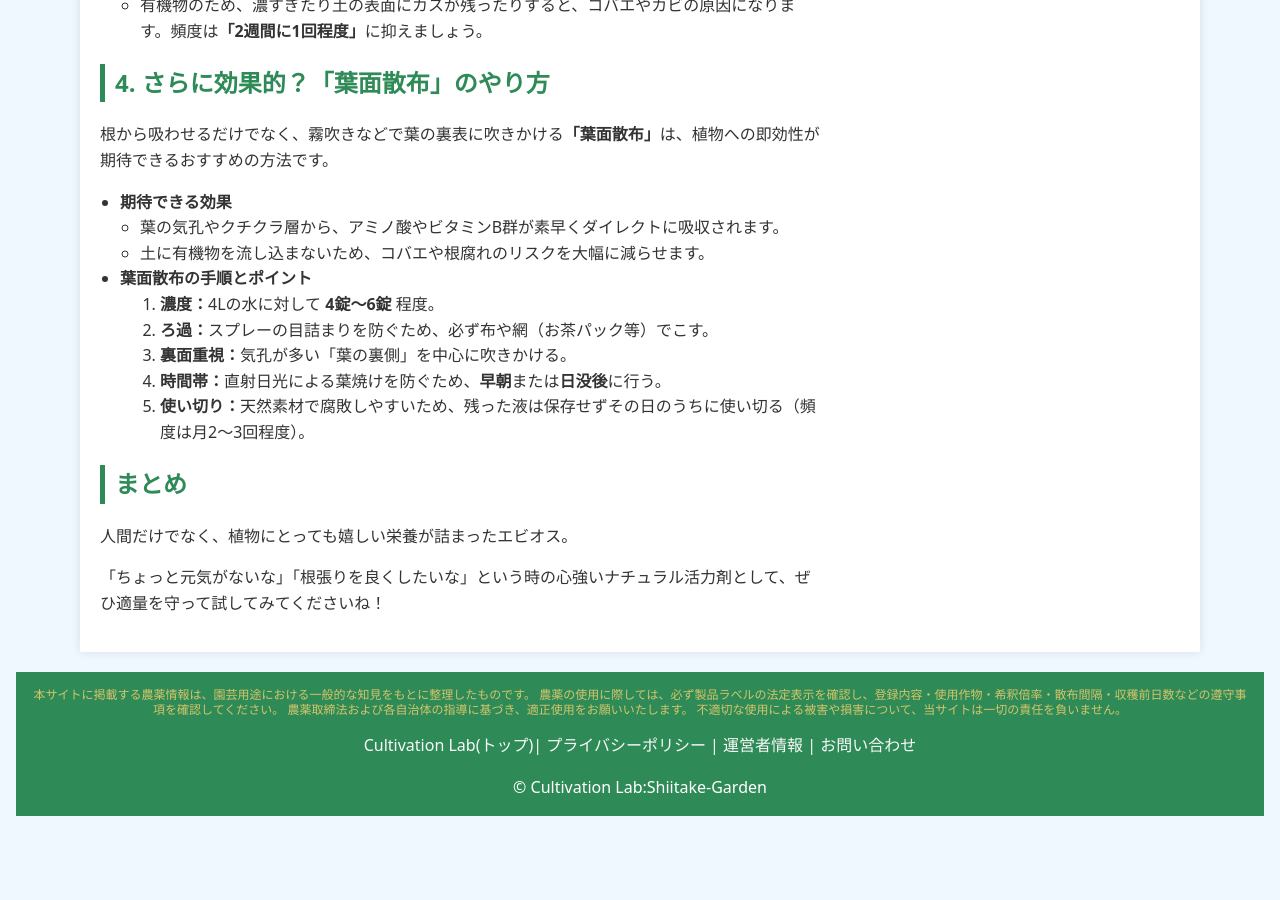
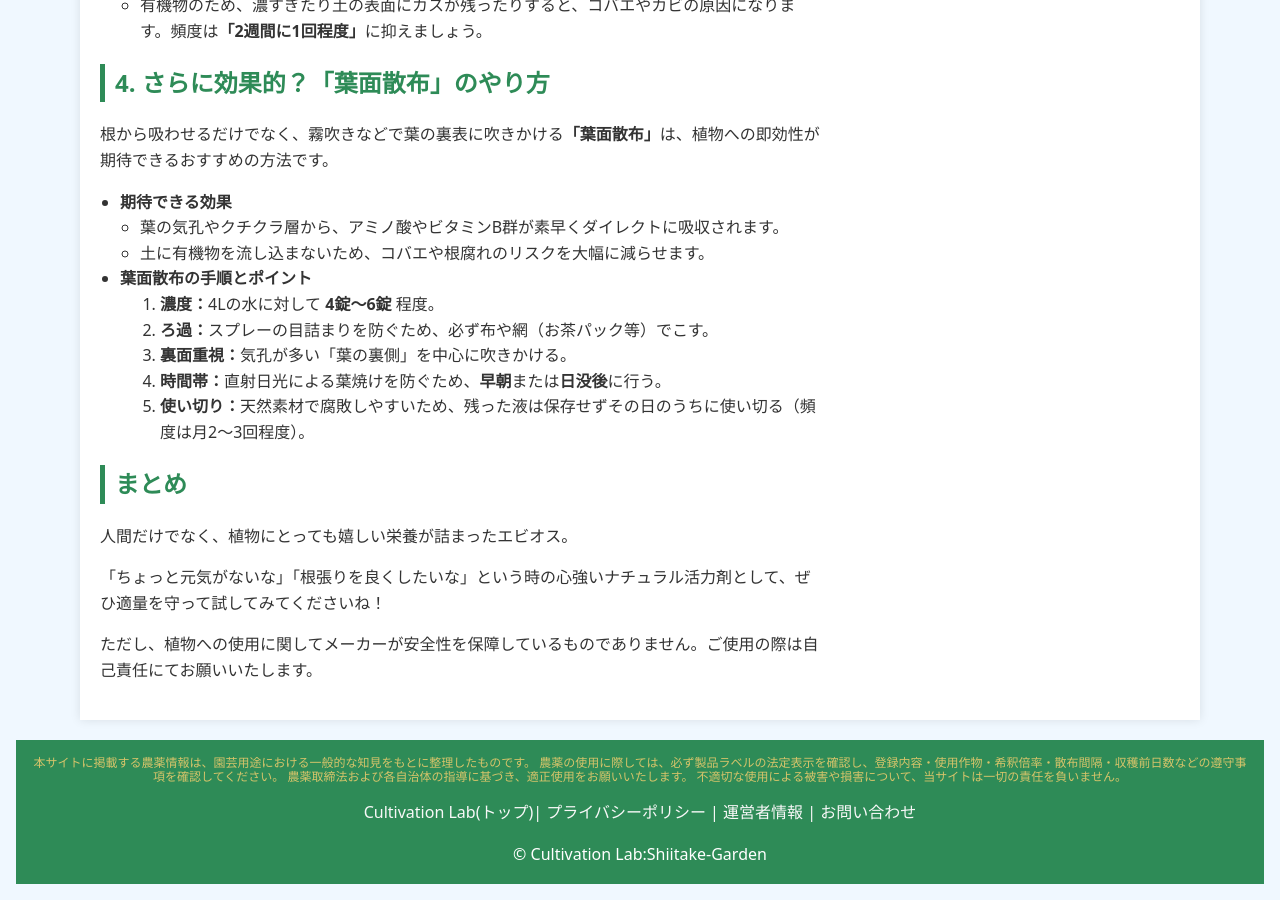
Before and after one commit to shiitake-garden/shiitake-garden.github.io, a Jekyll site: the page built from column/column_ebios_plant_care.html, in a window 1280 px wide and 900 px high, scrolled down 1471 px. Built offline with Jekyll 4.4.1, drawn with Linux system fonts in a browser that asks for light colours; before the commit the page ends 2303 px from its top, so only the background shows below that.

Commit message:
Update column_ebios_plant_care.html

```diff
--- a/column/column_ebios_plant_care.html
+++ b/column/column_ebios_plant_care.html
@@ -105,6 +105,7 @@ title: 「エビオス錠」は植物の活力剤になる？
       <h2>まとめ</h2>
       <p>人間だけでなく、植物にとっても嬉しい栄養が詰まったエビオス。</p>
       <p>「ちょっと元気がないな」「根張りを良くしたいな」という時の心強いナチュラル活力剤として、ぜひ適量を守って試してみてくださいね！</p>
+      <p>ただし、植物への使用に関してメーカーが安全性を保障しているものでありません。ご使用の際は自己責任にてお願いいたします。</p>
     </section>
   </article>
 
```
